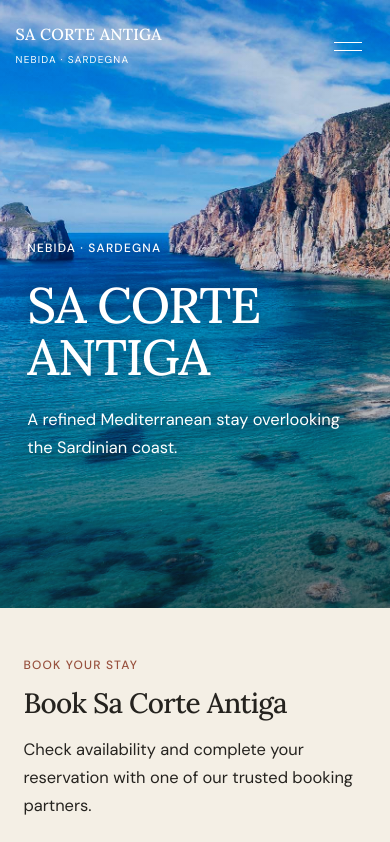
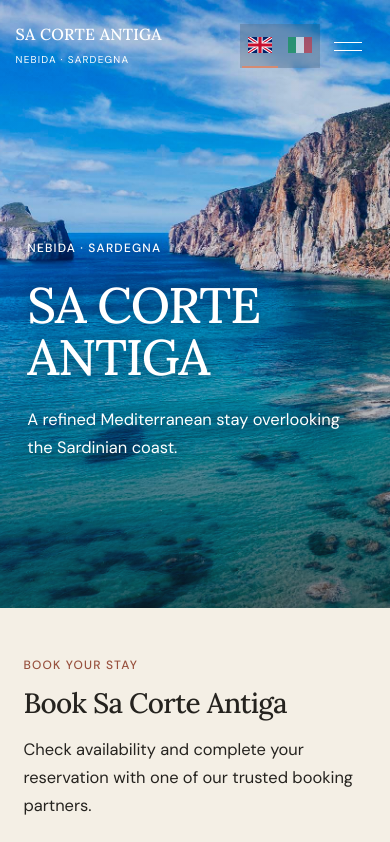
Before and after one commit to Mattia94357/Sa-Corte-Antiga-2026, a React (Vite) app in the folder frontend/: page / in a window 390 px wide. Shown: the top 842 px of the page. Built offline with nearby package versions, Linux system fonts and the light colour scheme; no server answers.

Commit message:
redesign ai 2

```diff
--- a/frontend/src/components/Header.tsx
+++ b/frontend/src/components/Header.tsx
@@ -15,6 +15,7 @@ export function Header() {
   const { t } = useLanguage();
   const [menu, setMenu] = useState(false);
   const toggle = useRef<HTMLButtonElement>(null);
+  const headerControls = useRef<HTMLDivElement>(null);
   const menuPanel = useRef<HTMLElement>(null);
   useEffect(() => {
     if (!menu) return;
@@ -23,7 +24,7 @@ export function Header() {
     const onKey = (event: KeyboardEvent) => {
       if (event.key === 'Escape') { setMenu(false); toggle.current?.focus(); }
       if (event.key === 'Tab') {
-        const controls = [toggle.current, ...Array.from(menuPanel.current?.querySelectorAll<HTMLButtonElement>('button') ?? [])].filter((element): element is HTMLButtonElement => element !== null);
+        const controls = [...Array.from(headerControls.current?.querySelectorAll<HTMLButtonElement>('button') ?? []), ...Array.from(menuPanel.current?.querySelectorAll<HTMLButtonElement>('button') ?? [])];
         const first = controls[0], last = controls[controls.length - 1];
         if (event.shiftKey && document.activeElement === first) { event.preventDefault(); last?.focus(); }
         else if (!event.shiftKey && document.activeElement === last) { event.preventDefault(); first?.focus(); }
@@ -51,7 +52,7 @@ export function Header() {
       <Link className={`garden-property ${gardenActive ? 'active' : ''}`} to="/garden-house"><span>Garden House</span><GardenHouseMark/></Link>
       <LanguageSwitcher/>
     </nav>
-    <button ref={toggle} className="menu-toggle" aria-label={menu ? t('Close menu') : t('Open menu')} aria-expanded={menu} aria-controls="mobile-navigation" onClick={() => setMenu(!menu)}><span/><span/></button>
-    <AnimatePresence>{menu && <motion.nav ref={menuPanel} id="mobile-navigation" aria-label={t("Main navigation")} className="mobile-nav" initial={{ opacity: 0 }} animate={{ opacity: 1 }} exit={{ opacity: 0 }}><button onClick={() => go('/')}>{t("Home")}</button><button onClick={() => go('/why-sa-corte-antiga')}>{t("Why Sa Corte Antiga")}</button><button onClick={() => go('/gallery')}>{t("Gallery")}</button><button onClick={() => go('/contact')}>{t("Contact")}</button><small>{t("SELECT A STAY")}</small><button className={`mobile-property-link ${!gardenActive ? 'active' : ''}`} onClick={() => go('/')}>Sa Corte Antiga</button><button className={`mobile-property-link garden-property ${gardenActive ? 'active' : ''}`} onClick={() => go('/garden-house')}><span>Garden House</span><GardenHouseMark/></button><LanguageSwitcher/></motion.nav>}</AnimatePresence>
+    <div className="mobile-header-controls" ref={headerControls}><LanguageSwitcher/><button ref={toggle} className="menu-toggle" aria-label={menu ? t('Close menu') : t('Open menu')} aria-expanded={menu} aria-controls="mobile-navigation" onClick={() => setMenu(!menu)}><span/><span/></button></div>
+    <AnimatePresence>{menu && <motion.nav ref={menuPanel} id="mobile-navigation" aria-label={t("Main navigation")} className="mobile-nav" initial={{ opacity: 0 }} animate={{ opacity: 1 }} exit={{ opacity: 0 }}><button onClick={() => go('/')}>{t("Home")}</button><button onClick={() => go('/why-sa-corte-antiga')}>{t("Why Sa Corte Antiga")}</button><button onClick={() => go('/gallery')}>{t("Gallery")}</button><button onClick={() => go('/contact')}>{t("Contact")}</button><small>{t("SELECT A STAY")}</small><button className={`mobile-property-link ${!gardenActive ? 'active' : ''}`} onClick={() => go('/')}>Sa Corte Antiga</button><button className={`mobile-property-link garden-property ${gardenActive ? 'active' : ''}`} onClick={() => go('/garden-house')}><span>Garden House</span><GardenHouseMark/></button></motion.nav>}</AnimatePresence>
   </header>;
 }
--- a/frontend/src/styles/global.css
+++ b/frontend/src/styles/global.css
@@ -50,9 +50,12 @@ a:focus-visible, button:focus-visible, input:focus-visible, textarea:focus-visib
 .site-header.menu-open .brand { pointer-events: none; }
 .calendar-toolbar > div { display: flex; flex-shrink: 0; }
 .contact-form input, .contact-form textarea { min-width: 0; max-width: 100%; }
+.mobile-header-controls { display: none; }
 @media (max-width: 1200px) {
   .site-header { grid-template-columns: 1fr auto; height: 88px; }
   .desktop-nav, .property-nav { display: none; }
+  .mobile-header-controls { display: flex; align-items: center; gap: 2px; justify-self: end; }
+  .mobile-header-controls .language-switcher { padding-inline: 2px; background: rgba(20,24,24,.16); backdrop-filter: blur(8px); }
   .menu-toggle { display: flex; flex-direction: column; gap: 7px; border: 0; background: transparent; padding: 12px; min-width: 44px; min-height: 44px; justify-content: center; }
   .menu-toggle span { width: 28px; border-top: 1px solid #fff; }
   .mobile-nav { display: flex; position: fixed; inset: 0; background: #2d4f5d; padding: 110px 8vw 40px; flex-direction: column; gap: 14px; z-index: -1; color: #fff; }
@@ -289,7 +292,6 @@ h1 em, h2 em { font-weight: 500 !important; }
 .language-switcher button[aria-pressed="true"] { opacity: 1; border-bottom-color: var(--salmon); }
 .language-switcher button:hover, .language-switcher button:focus-visible { opacity: 1; }
 .language-switcher svg { display: block; width: 24px; height: 16px; overflow: hidden; }
-.mobile-nav .language-switcher { margin-top: 12px; }
 @media (min-width: 1201px) {
   .site-header { grid-template-columns: auto minmax(0,1fr) auto; }
   .desktop-nav { justify-self: center; gap: 18px; }
```
